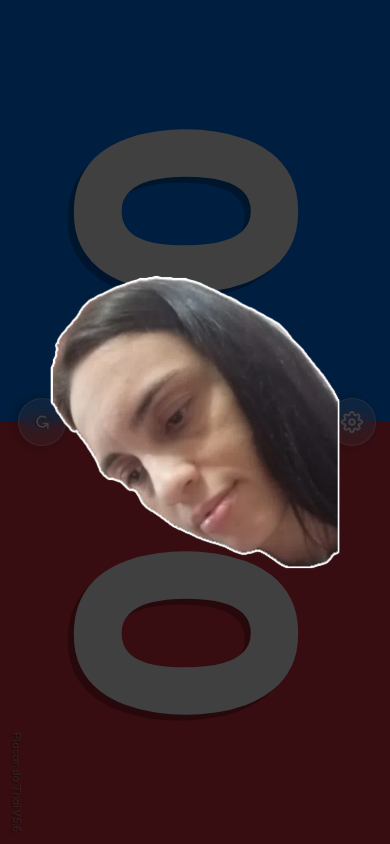
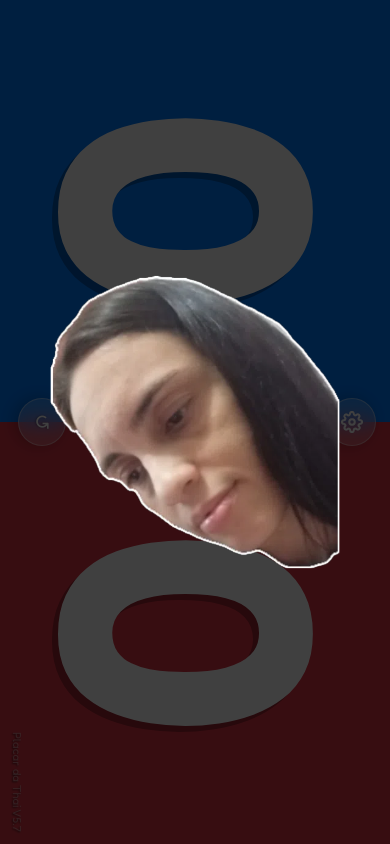
Before and after one commit to gabrielmeiira-cloud/Placar-da-Thai, a plain HTML site: page index.html in a window 390 px wide. Drawn offline with Linux system fonts and the light colour scheme.

Commit message:
Placar da Thai V5.7: Aumenta em 75% os numeros da pontuacao no modo portrait responsivo

```diff
--- a/index.html
+++ b/index.html
@@ -25,7 +25,7 @@
          ========================================================================== -->
     <div class="secao-placar-wrapper">
         <section id="secao-placar">
-            <div class="versao-placar">Placar da Thai V5.6</div>
+            <div class="versao-placar">Placar da Thai V5.7</div>
 
             <div class="controles-topo-centro">
                 <button class="btn-central" id="btnToggleControlesTopo" type="button" title="Configurações e Gestão">
--- a/style.css
+++ b/style.css
@@ -563,7 +563,8 @@
     }
 
     #secao-placar .pontos {
-        font-size: 80vw;
+        font-size: min(140vw, 42dvh);
+        line-height: 0.9;
     }
 }
 
```
